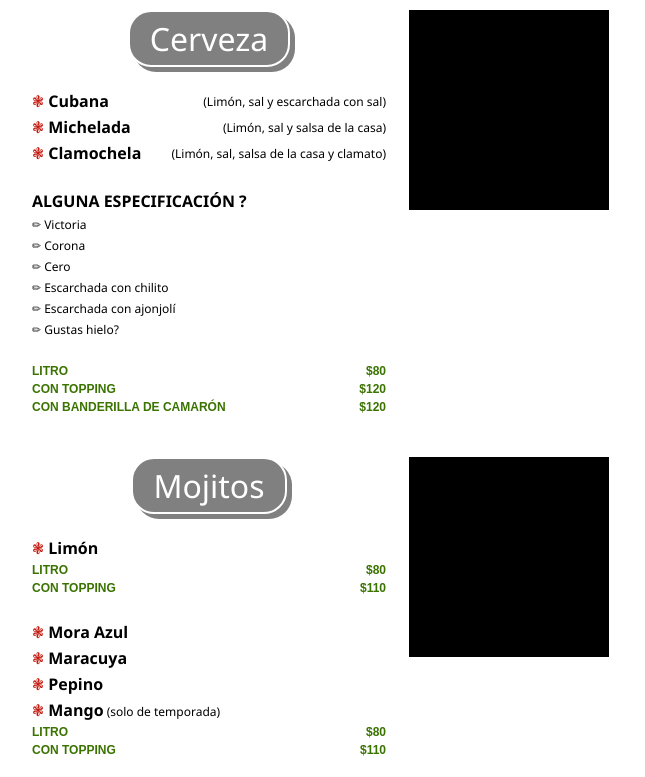
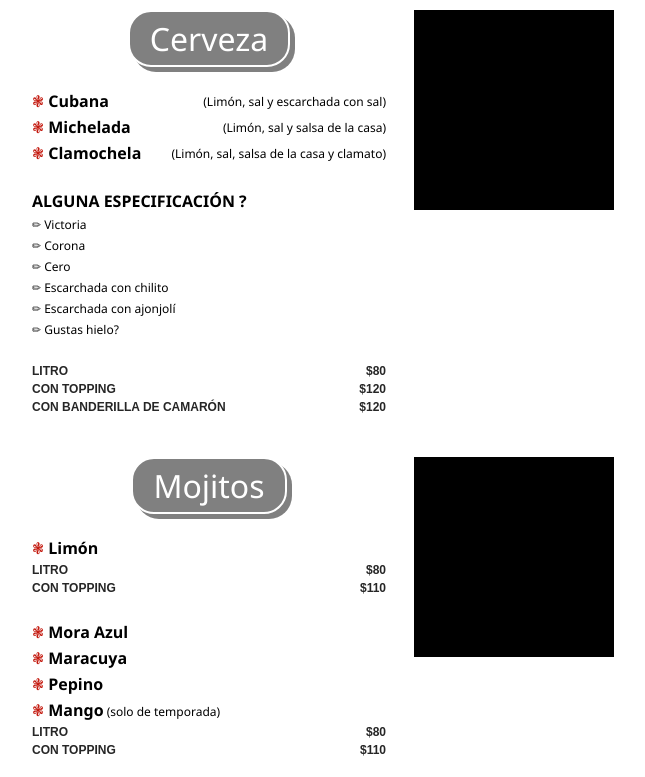
Before and after one commit to 000web/mili_test1, a plain HTML site: page index.html in a window 1280 px wide. Shown: the top 777 px of the page, without its empty margins (321-966 px from the left). Drawn offline with Linux system fonts and the light colour scheme.

Commit message:
Update style4.css

```diff
--- a/style4.css
+++ b/style4.css
@@ -55,7 +55,8 @@ body{
     background-color: white;
     border-color: black;
     border-width: 3px;
-    margin: 0px;
+    margin-right: 5px;
+    margin-left: 5px;
     padding: 10px;
 }
 .image_general{
@@ -105,7 +106,7 @@ table{
     font-weight: bold;
 }
 .price{
-    color: #3A7300;
+    color: #262626;
     font-weight: bolder;
     font-family: Arial, Helvetica, sans-serif;
 }
@@ -120,6 +121,6 @@ table{
 }
 .bullet2{
     font-size: 0.75rem;
-    font-weight: 600;
+    font-weight: bolder;
     color: #262626;
 }
```
